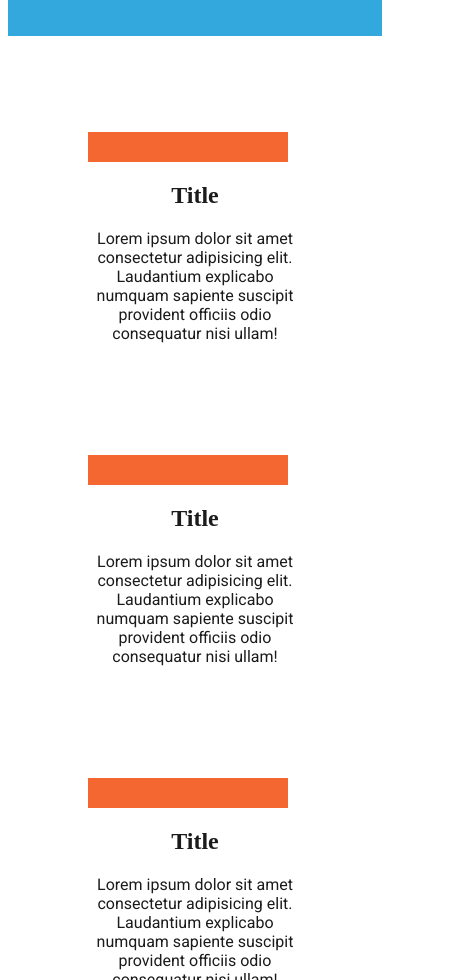
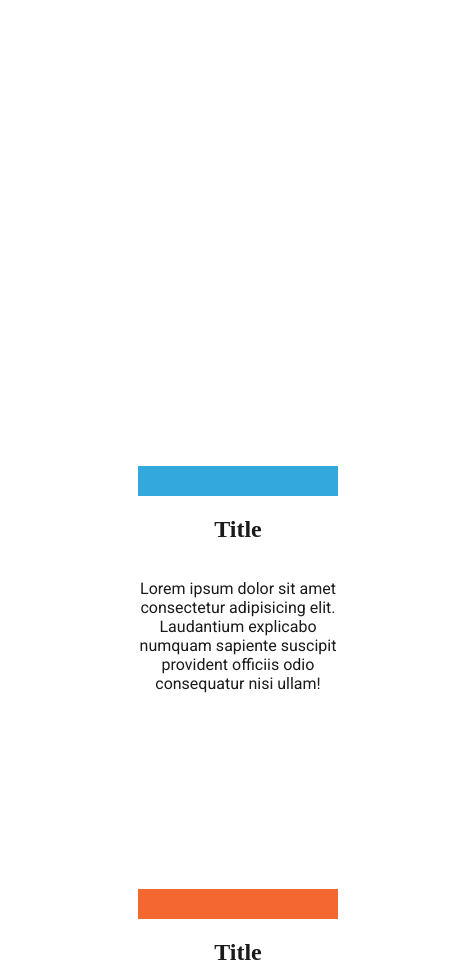
Before and after one commit to andrecastillon/First-Responsive-Website, a plain HTML site: page index.html in a window 390 px wide. Shown: the part 1020-2000 px from the top of the page, 468 px wide, since content can reach past the window. Drawn offline with Linux system fonts and the light colour scheme; a web font is replaced by a local one.

Commit message:
responsive site finished. working on mobile view

```diff
--- a/index.html
+++ b/index.html
@@ -16,20 +16,18 @@
     <h1>Welcome to our <strong>site</strong></h1>
   </div>
   <div class="container-two">
-    <div class="box-one">
-      <div class="box-one">
-        <p class="rectangle"></p>
+      <div class="box">
+        <div class="rectangle-one"></div>
         <h2>Title</h2>
         <p>Lorem ipsum dolor sit amet consectetur adipisicing elit. Laudantium explicabo numquam sapiente suscipit provident officiis odio consequatur nisi ullam!</p>
       </div>
-    </div>
-    <div class="box-two">
-      <p class="rectangle"></p>
+    <div class="box">
+      <div class="rectangle-two"></div>
       <h2>Title</h2>
       <p>Lorem ipsum dolor sit amet consectetur adipisicing elit. Laudantium explicabo numquam sapiente suscipit provident officiis odio consequatur nisi ullam!</p>
     </div>
-    <div class="box-three">
-      <p class="rectangle"></p>
+    <div class="box">
+      <div class="rectangle-three"></div>
       <h2>Title</h2>
       <p>Lorem ipsum dolor sit amet consectetur adipisicing elit. Laudantium explicabo numquam sapiente suscipit provident officiis odio consequatur nisi ullam!</p>
     </div>
--- a/styles.css
+++ b/styles.css
@@ -35,11 +35,12 @@ body {
   padding: 5rem;
 }
 
-.box-one .box-two .box.three {
+.box {
   justify-content: space-around;
   padding: 50px;
   display: flex;
   align-items: center;
+  flex-direction: column;
 
 }
 
@@ -48,10 +49,25 @@ h2 {
   font-weight: Regular 400;
 }
 
-p.rectangle {
+.rectangle-one {
+  width: 200px;
+  height: 30px;
+  background: #33A8DD;
+  margin: auto;
+}
+
+.rectangle-two {
   width: 200px;
   height: 30px;
   background: #F46730;
+  margin: auto;
+}
+
+.rectangle-three {
+  width: 200px;
+  height: 30px;
+  background: #2BCEC0;
+  margin: auto;
 }
 
 @media (max-width: 580px) {
@@ -62,6 +78,8 @@ p.rectangle {
   .container-one {
     background-color: #33A8DD;
     padding: 5px;
+    height: 200px;
+    margin-bottom: 20px;
   }
 
   .container-two {
```
